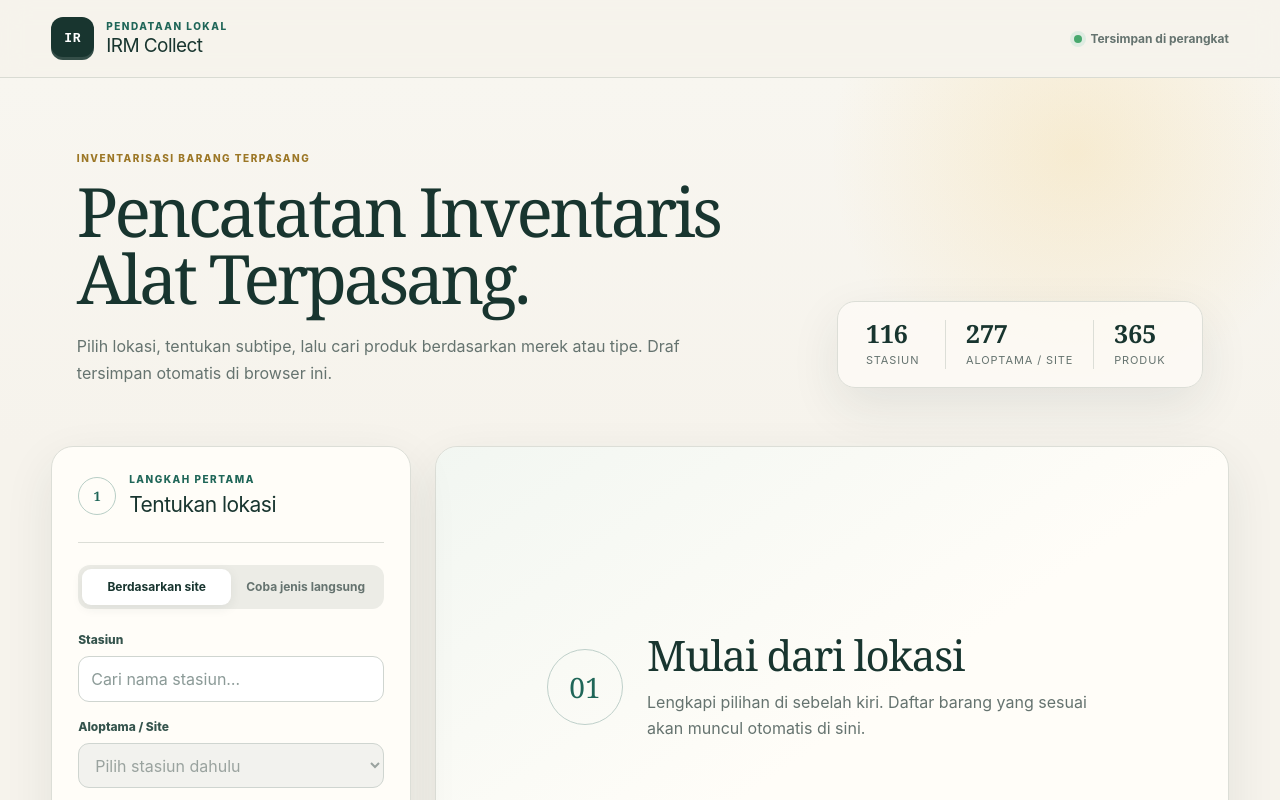
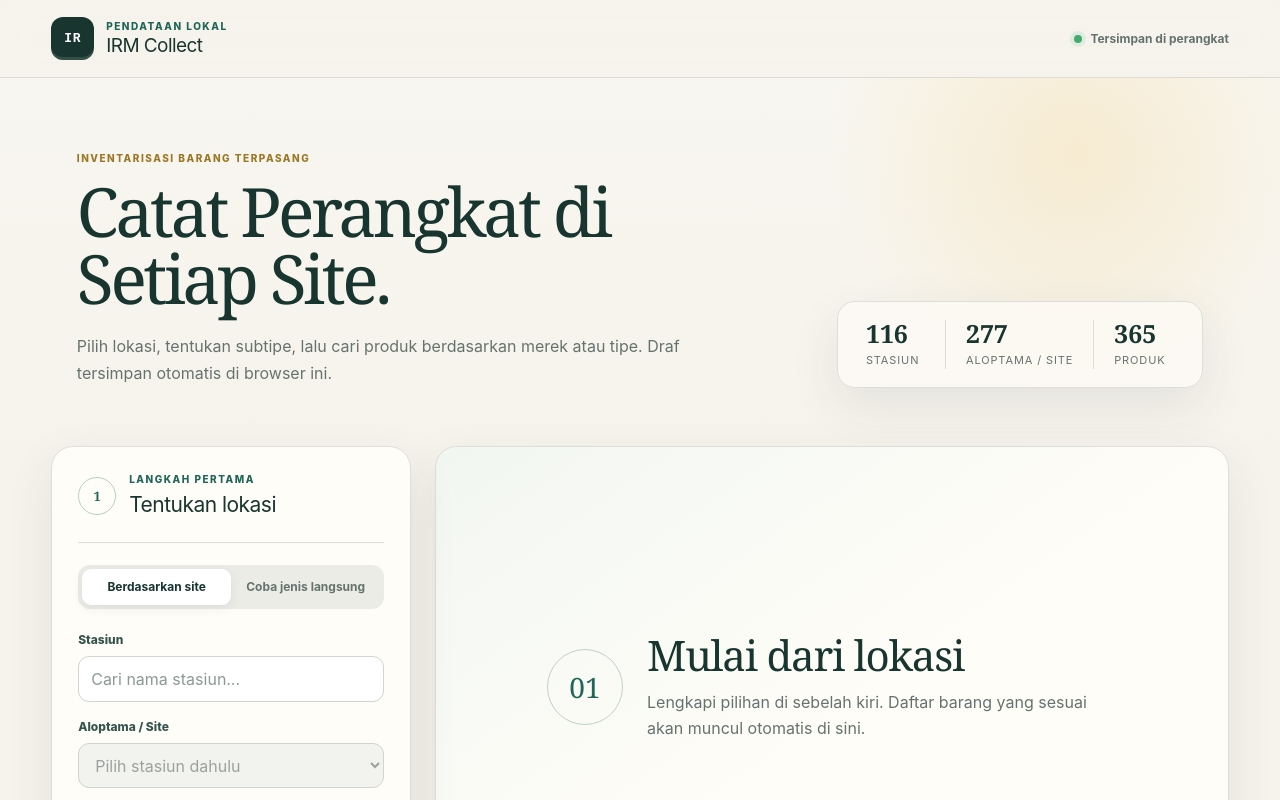
Before and after one commit to azkahariz/web, a Next.js app: page / in a window 1280 px wide. Shown: the top 800 px of the page. Built offline with nearby package versions, Linux system fonts and the light colour scheme.

Commit message:
fix: update inventory section heading for clarity

```diff
--- a/app/InventoryApp.tsx
+++ b/app/InventoryApp.tsx
@@ -314,7 +314,7 @@ export default function InventoryApp() {
       <section className="intro">
         <div>
           <p className="kicker">INVENTARISASI BARANG TERPASANG</p>
-          <h2>Pencatatan Inventaris Alat Terpasang.</h2>
+          <h2>Catat Perangkat di Setiap Site.</h2>
           <p className="intro-copy">Pilih lokasi, tentukan subtipe, lalu cari produk berdasarkan merek atau tipe. Draf tersimpan otomatis di browser ini.</p>
         </div>
         <div className="dataset-facts" aria-label="Ringkasan data">
```
